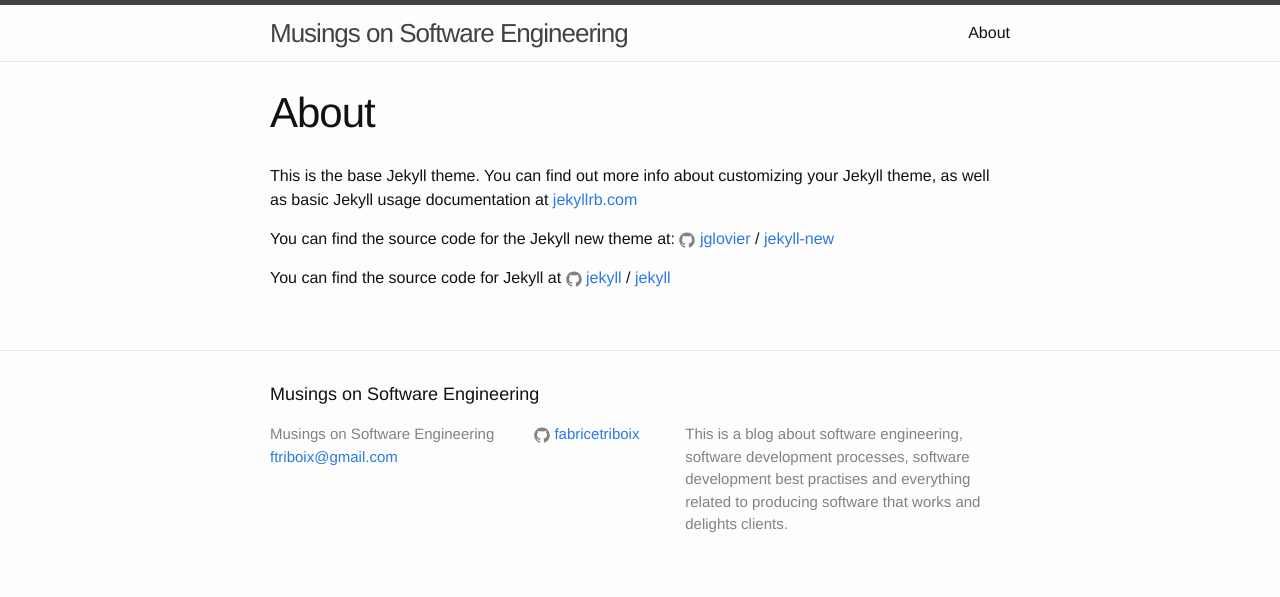
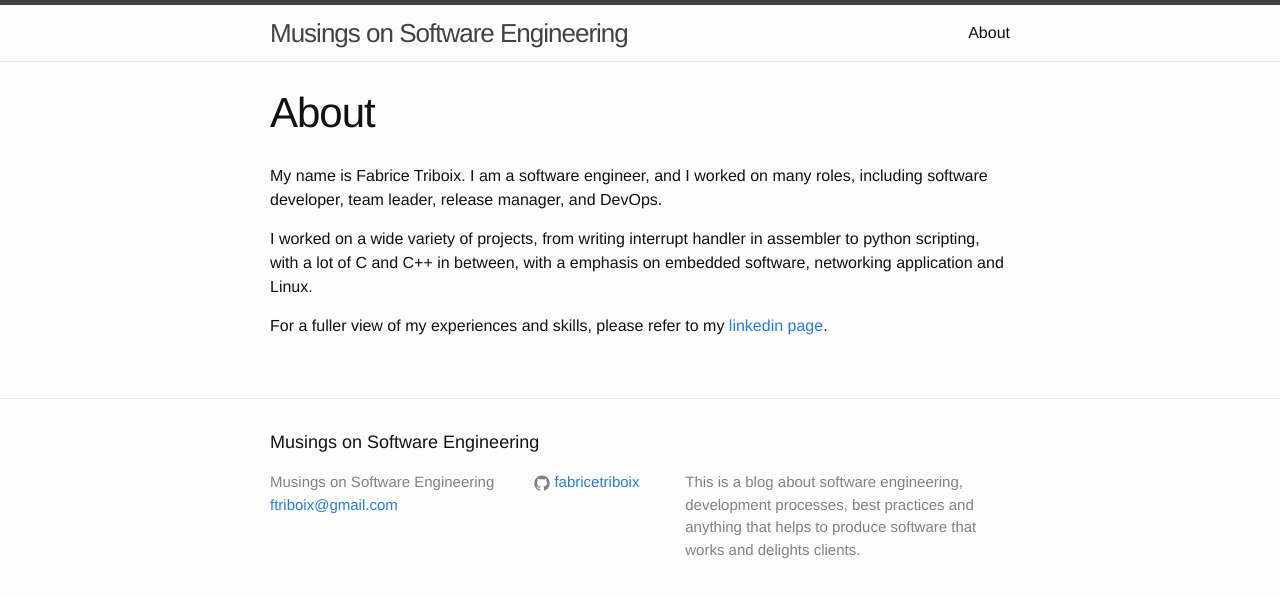
Before and after one commit to fabricetriboix/fabricetriboix.github.io, a Jekyll site: the page built from about.md, in a window 1280 px wide. Shown: the top 597 px of the page. Built offline with Jekyll 4.4.1, drawn with Linux system fonts in a browser that asks for light colours.

```diff
--- a/_config.yml
+++ b/_config.yml
@@ -9,9 +9,9 @@
 title: Musings on Software Engineering
 email: ftriboix@gmail.com
 description: > # this means to ignore newlines until "baseurl:"
-  This is a blog about software engineering, software development
-  processes, software development best practises and everything
-  related to producing software that works and delights clients.
+  This is a blog about software engineering, development
+  processes, best practices and anything
+  that helps to produce software that works and delights clients.
 baseurl: "" # the subpath of your site, e.g. /blog
 url: "http://fabricetriboix.github.io" # the base hostname & protocol for your site
 #twitter_username: jekyllrb
--- a/about.md
+++ b/about.md
@@ -3,13 +3,14 @@ layout: page
 title: About
 permalink: /about/
 ---
+My name is Fabrice Triboix. I am a software engineer, and I worked on many
+roles, including software developer, team leader, release manager, and
+DevOps.
 
-This is the base Jekyll theme. You can find out more info about customizing your Jekyll theme, as well as basic Jekyll usage documentation at [jekyllrb.com](http://jekyllrb.com/)
+I worked on a wide variety of projects, from writing interrupt
+handler in assembler to python scripting, with a lot of C and C++ in
+between, with a emphasis on embedded software, networking application
+and Linux.
 
-You can find the source code for the Jekyll new theme at:
-{% include icon-github.html username="jglovier" %} /
-[jekyll-new](https://github.com/jglovier/jekyll-new)
-
-You can find the source code for Jekyll at
-{% include icon-github.html username="jekyll" %} /
-[jekyll](https://github.com/jekyll/jekyll)
+For a fuller view of my experiences and skills, please refer to my
+[linkedin page](https://www.linkedin.com/in/ftriboix).
```
Also changed, not shown: _posts/2016-06-12-setting-up-my-blog.md (added, +11 -0 lines), _posts/2016-06-12-welcome-to-jekyll.markdown (deleted, +0 -25 lines).
